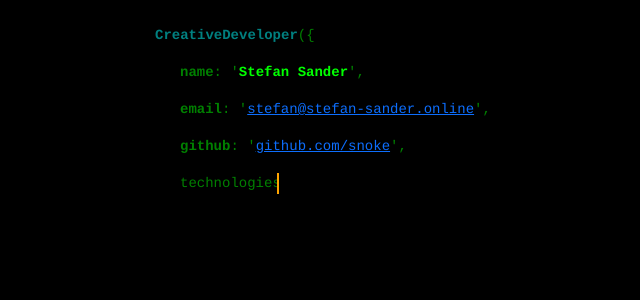
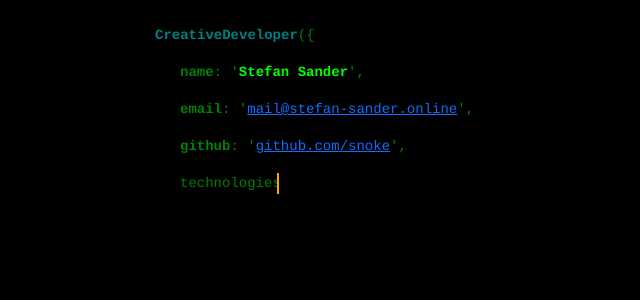
Before and after one commit to snoke/stefan-sander.online, a Symfony app: template templates/default/index.html.twig in a window 1280 px wide. Shown: the top 300 px of the page, without its empty margins (260-900 px from the left). Run offline with Twig, Linux system fonts and the light colour scheme; the template is opened without the code that fills it, so the values that code supplies are empty; some libraries are stand-ins or nearby versions.

Commit message:
Revert "changing email"
This reverts commit 9430872d334c169ceeae7b7e6ee5ed8078ef2e6b.

```diff
--- a/templates/default/index.html.twig
+++ b/templates/default/index.html.twig
@@ -240,7 +240,7 @@
     <strong style="color:green;">name</strong>: '<strong  style="color:lime;">Stefan Sander</strong>',
   </p>
   <p style="padding-left:25px;">
-    <strong style="color:green;">email</strong>: '<a href="mailto:stefan@stefan-sander.online" target="_blank">stefan@stefan-sander.online</a>',
+    <strong style="color:green;">email</strong>: '<a href="mailto:mail@stefan-sander.online" target="_blank">mail@stefan-sander.online</a>',
   </p>
   <p style="padding-left:25px;">
     <strong style="color:green;">github</strong>: '<a href="http://github.com/snoke" target="_blank">github.com/snoke</a>',
```
